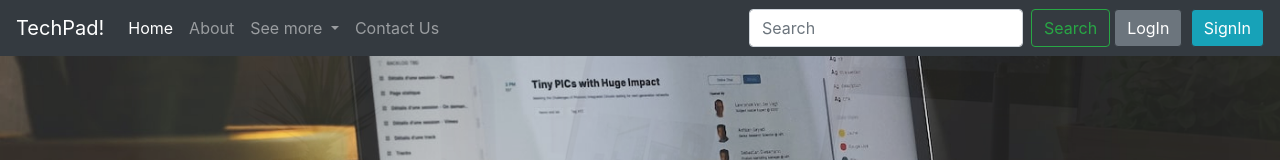
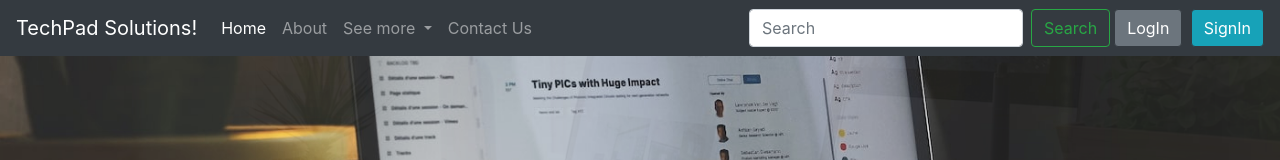
Before and after one commit to orawaman/techpad_solutions, a plain HTML site: page index.html in a window 1280 px wide. Shown: the top 160 px of the page. Drawn offline with nearby package versions, Linux system fonts and the light colour scheme.

Commit message:
Update index.html

```diff
--- a/index.html
+++ b/index.html
@@ -15,7 +15,7 @@
 
 <body>
     <nav id="navb" class="navbar navbar-expand-lg navbar-dark bg-dark">
-        <a class="navbar-brand" href="#">TechPad!</a>
+        <a class="navbar-brand" href="#">TechPad Solutions!</a>
         <button class="navbar-toggler" type="button" data-toggle="collapse" data-target="#navbarSupportedContent"
             aria-controls="navbarSupportedContent" aria-expanded="false" aria-label="Toggle navigation">
             <span class="navbar-toggler-icon"></span>
```
